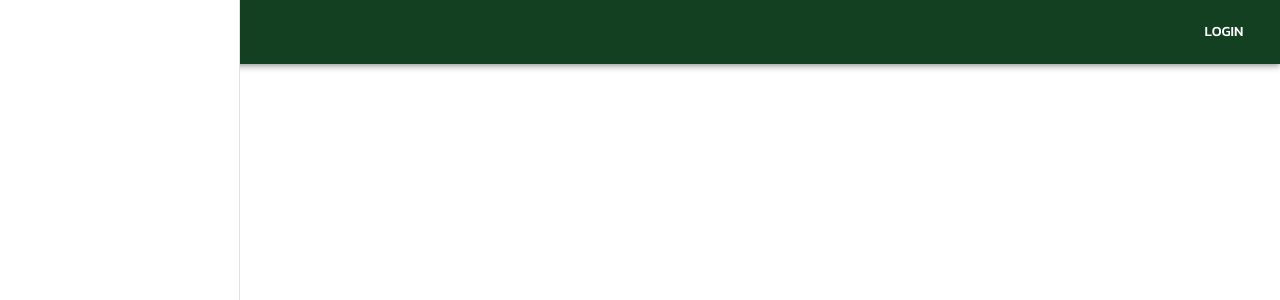
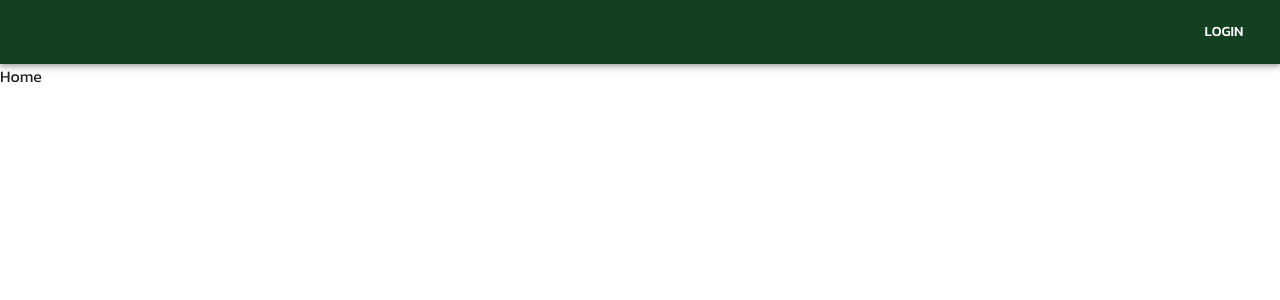
Before and after one commit to kzuraniewski/catalog, a Next.js app: page / in a window 1280 px wide. Shown: the top 300 px of the page. Built offline with nearby package versions, Linux system fonts and the light colour scheme.

Commit message:
Revert "initial sidenav"
This reverts commit d345df3626e7cc636db550ea5befe8c3011f3146.

```diff
--- a/components/Header.tsx
+++ b/components/Header.tsx
@@ -4,7 +4,7 @@ import { AppBar, Box, Button, Link, Toolbar } from '@mui/material';
 
 const Header = () => {
 	return (
-		<AppBar position="sticky">
+		<AppBar position="sticky" sx={{ zIndex: theme => theme.zIndex.drawer + 1 }}>
 			<Toolbar>
 				<Box flex={1} sx={{ '& img': { height: '3.2rem' } }}>
 					<Link href="/">{/* <img src={logo} alt="Logo" /> */}</Link>
--- a/components/Layout.tsx
+++ b/components/Layout.tsx
@@ -2,7 +2,6 @@ import React, { Suspense } from 'react';
 import { Box, CssBaseline } from '@mui/material';
 import Header from './Header';
 import Loading from './Loading';
-import Sidenav from './Sidenav';
 
 export interface LayoutProps {
 	children: React.ReactNode;
@@ -15,7 +14,7 @@ const Layout = ({ children }: LayoutProps) => {
 			<Header />
 
 			<Box display="flex">
-				<Sidenav />
+				{/* <Sidenav /> */}
 
 				<Suspense fallback={<Loading />}>{children}</Suspense>
 			</Box>
--- a/components/Sidenav.tsx
+++ /dev/null
@@ -1,27 +0,0 @@
-import { Drawer } from '@mui/material';
-import React from 'react';
-
-export type SidenavProps = {};
-
-const sidenavWidth = 240;
-
-const Sidenav = ({}: SidenavProps) => {
-	return (
-		<Drawer
-			variant="permanent"
-			sx={{
-				backgroundColor: 'secondary.main',
-				color: 'secondary.contrastText',
-			}}
-			PaperProps={{
-				sx: {
-					width: sidenavWidth,
-					flexShrink: 0,
-					[`& .MuiDrawer-paper`]: { width: sidenavWidth },
-				},
-			}}
-		></Drawer>
-	);
-};
-
-export default Sidenav;
```
